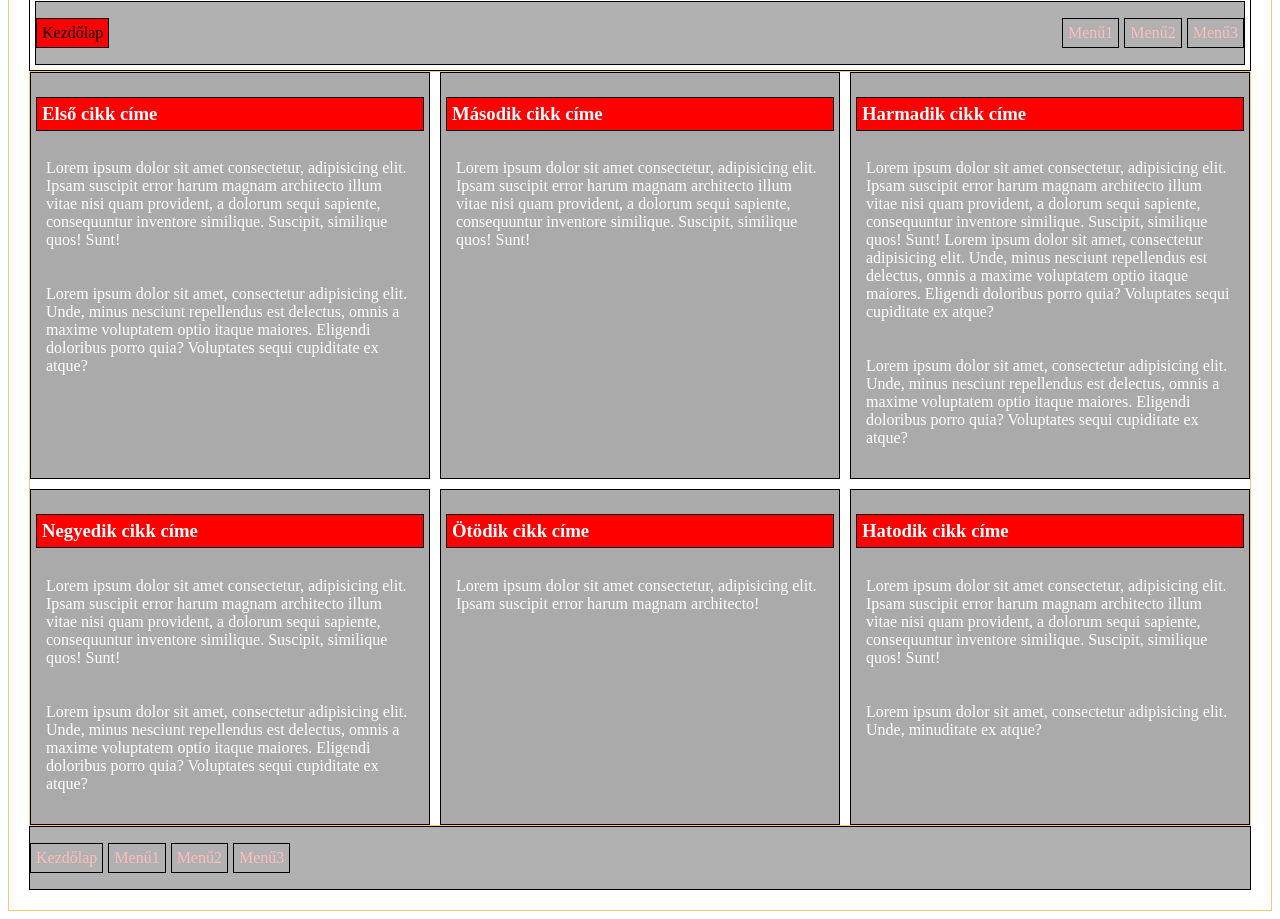
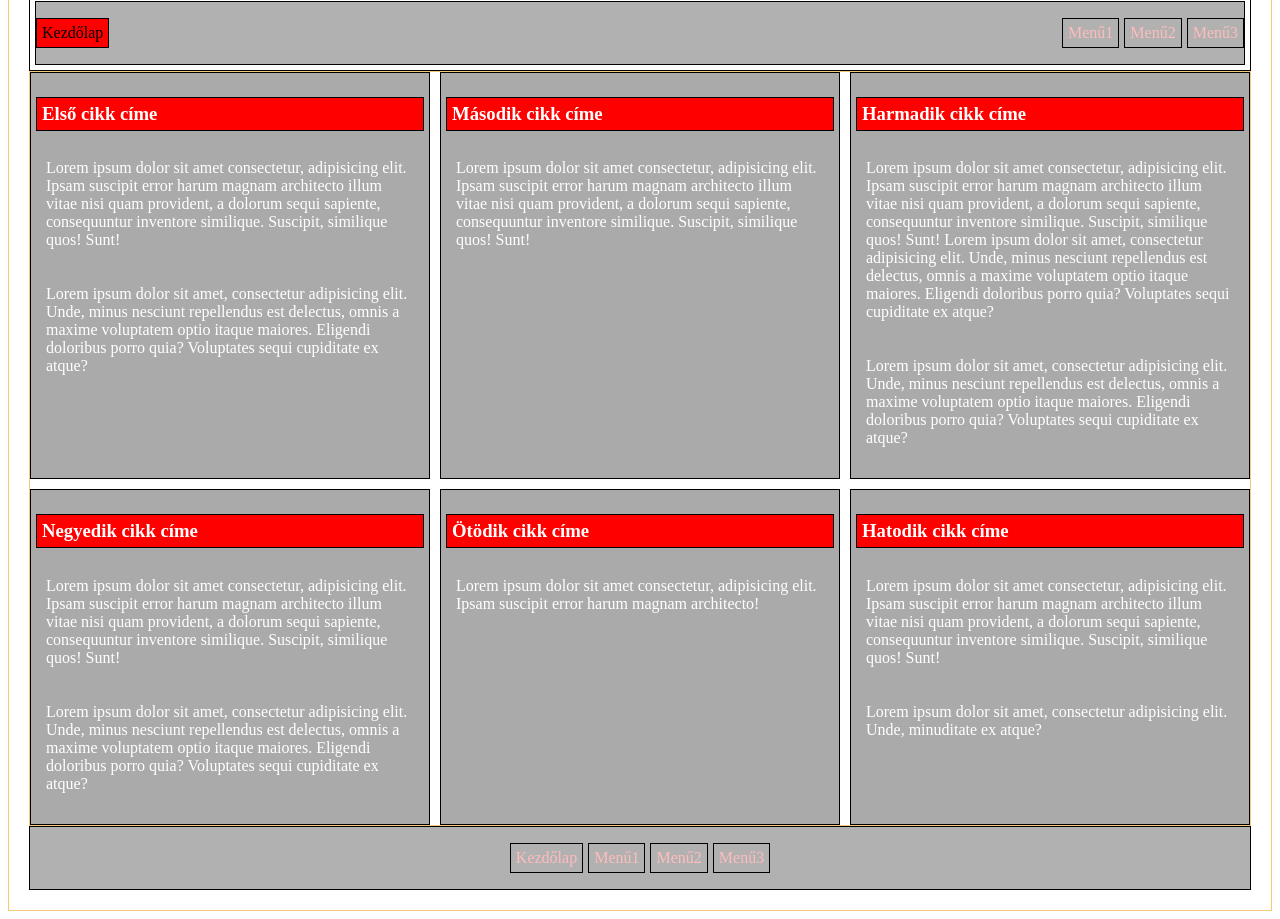
Before and after one commit to ptky/flexbox_gyakorlas_09_17, a plain HTML site: page index.html in a window 1280 px wide. Shown: the part 114-1033 px from the top of the page. Drawn offline with Linux system fonts and the light colour scheme.

Commit message:
flex gyakorlas

```diff
--- a/flex1.css
+++ b/flex1.css
@@ -1,11 +1,11 @@
-nav ul {
+header nav ul {
     display: flex;
     flex-direction: row;
     flex-wrap: wrap;
     gap: 5px;
 
 }
-nav {
+header nav {
     display: flex;
     flex-direction: row;
     justify-content: space-between;
@@ -23,3 +23,12 @@ article {
 
 article section {
     flex: 1 1 300px;}
+
+footer nav ul {
+    display: flex;
+    flex-direction: row;
+    flex-wrap: wrap;
+    gap: 5px;
+    justify-content: center;
+
+}
```
